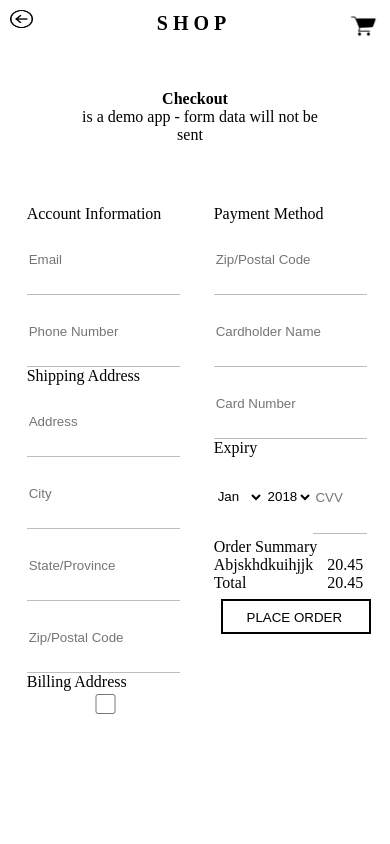
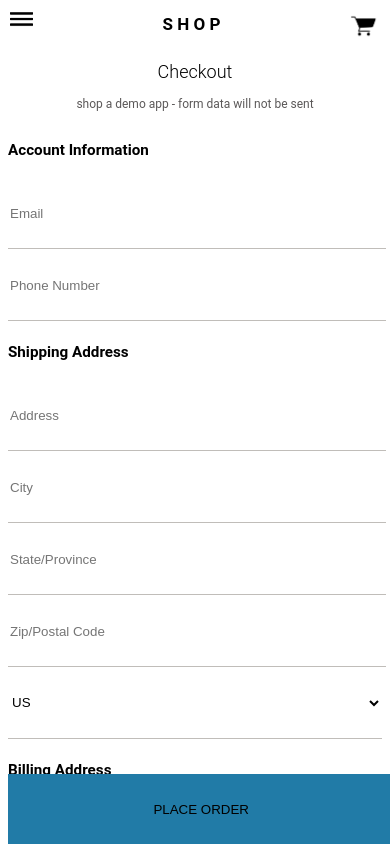
Before and after one commit to Rohitsaini0444/Ecommerce-website, a plain HTML site: page checkout.html in a window 390 px wide. Shown: the top 844 px of the page. Drawn offline with Linux system fonts and the light colour scheme.

Commit message:
checkout page done

```diff
--- a/cart.css
+++ b/cart.css
@@ -1,3 +1,10 @@
+.main-container{
+    width: 100%;
+    display: flex;
+    flex-flow: column;
+
+}
+
 .cart-section{
     width: 100%;
     display:flex;
@@ -15,7 +22,7 @@ text-align: center;
 margin: 50px;
 }
 .item-image{
-    width: 10%;
+    width: 40px;
 }
 
 .item-image img{
@@ -49,3 +56,6 @@ width:300px;
   span{
     padding-top: 15px;
 }
+.menu-bar{
+    display: none;
+}
--- a/checkout.css
+++ b/checkout.css
@@ -1,4 +1,11 @@
 
+ body {  font-family: 'Roboto', 'Noto', sans-serif;
+    font-size: 13px;
+    line-height: 1.5;
+}
+.main-container{
+
+}
 .form-section{
     display:flex;
     width: 100%;
@@ -8,28 +15,59 @@
 }
 .details{
     width:40%;
-    margin-top:3%;
-    margin-bottom:3%;
+    margin-bottom: 20px;
+
 }
 .payment-details{
     width:40%;
-    margin-top:3%;
-    margin-bottom:3%;
+
 }
+.account-information{
+    margin-bottom: 20px;
+}
+.shipping-address{
+margin-top:10px;
+margin-bottom: 10px;
+}
+.payment-method{
+    margin-top:10px;
+    margin-bottom:10px;
+}
+.order-summary{
+    margin-top:20px;
+    margin-bottom: 20px;
+    }
+   .billing-address{
+    margin-top:20px;
+    margin-bottom: 20px;
+   }
+   .order-item-list{
+    margin-top: 10px;
+    margin-bottom: 10px;
+   }
+   .expiry{
+       margin-top:20px;
+   }
 
 .card-details{
     display:flex;
-    margin-top:3%;
-    margin-bottom:3%;
+
 }
 .card-details div{
    width:100%;
 }
 select{
     width:100%;
-    border:0px;
+   border: none;
     background: none;
-    height:70px;
+    border-bottom:solid  rgb(192, 189, 185) 1px;
+    height:72px;
+    outline: none;
+}
+select:hover{
+
+    border-bottom:solid  black 2px;
+
 }
 
 .form-section input{
@@ -42,11 +80,12 @@ select{
 
 }
 #checkbox{
-    width:100%;
-    height:20px;
+    width:5%;
+    height:15px;
+    border:1px;
     border-color:solid black 1px;
-     background: none;
-
+    background: none;
+float:left;
 }
 
 input:hover{
@@ -67,10 +106,47 @@ border-bottom:solid  black 2px;
 }
 .page-heading{
     text-align: center;
-    margin: 50px;
+  margin-bottom: 3%;
+  margin-top:3%;
 
 }
-.page-heading span{
-  margin: 10px;
-  width: 100%;
+.page-heading h3{
+    font-weight: 300;
+    margin-bottom: 10px;
+    font-size: 18px;
+    text-align: center;
 }
+
+
+@media screen and (max-width:800px)
+{    .inner-container{
+    flex-direction:column;
+}
+
+.details{
+    width:100%;
+    margin-bottom: 20px;
+
+}
+.payment-details{
+    width:100%;
+
+}
+.order-summary{margin-bottom: 90px;
+}
+ #button{
+    width:100%;
+    height: 70px;
+    background-color: rgb(33, 123, 167);
+    position: fixed;
+    bottom: 0%;
+    border:none;
+    margin :0px;
+
+}
+.menu-button img{
+    display:initial;
+
+}
+
+}
--- a/checkout.html
+++ b/checkout.html
@@ -7,7 +7,7 @@
     <meta http-equiv="X-UA-Compatible" content="ie=edge">
 
     <title>checkout-page</title>
-    <link rel="stylesheet" type="text/css" href="ecommerce.css" media="screen">
+    <link rel="stylesheet" type="text/css" href="header_footer.css" media="screen">
     <link rel="stylesheet" type="text/css" href="checkout.css" media="screen">
 </head>
 
@@ -17,7 +17,7 @@
             <header>
                     <div class="logo-bar">
                         <div class="menu-button" id="back-button">
-                            <img src="images/back-button.jpg">
+                            <img src="images/menu.png">
                         </div>
                         <div class="heading">
                             <b>S H O P</b>
@@ -43,37 +43,46 @@
                     </nav>
                 </header>
                 <section class="page-heading">
-                   <p>  <span> <b>Checkout</b></span>
-                     <br>
-<span>is a demo app - form data will not be sent</span> </p>
+                   <h3> Checkout</h3>
+
+<div style="font-size:12px; color:rgb(91, 88, 88); ">shop a demo app - form data will not be sent</div>
                 </section>
 
         <section class="form-section">
             <section class="details">
                 <div class="account-information">
-                    <span>Account Information</span>
+                    <h3>Account Information</h3>
                     <input type="email" name="email" placeholder="Email">
                     <input type="text" placeholder="Phone Number">
                 </div>
 
                 <div class="shipping-address">
-                    <span>Shipping Address</span>
+                    <h3>Shipping Address</h3>
                     <input type="text-area" name="address" placeholder="Address">
                     <input type="text" name="city" placeholder="City">
                     <input type="text" name="state" placeholder="State/Province">
                     <input type="text" name="pincode" placeholder="Zip/Postal Code">
                     <div>
-                        <span>Billing Address</span>
+                        <select name="expiry">
+                            <option value "1">US</option>
+                            <option value "2">India</option>
+
+                        </select>
+                    </div>
+
+                    <div class="billing-address">
+                        <h3>Billing Address</h3>
                         <input type="checkbox" name="billing_address" id="checkbox">
+                       <p> Use different billing address</p>
 
                     </div>
                 </div>
             </section>
             <section class="payment-details">
-                <span>Payment Method</span>
-                <input type="text" name="state" placeholder="Zip/Postal Code">
+           <h3>Payment Method</h3>
+
                 <input type="text" name="cardholder" placeholder="Cardholder Name">
-                <input type="text" name="card_number" placeholder="Card Number"> Expiry
+                <input type="text" name="card_number" placeholder="Card Number"> <div class="expiry">Expiry</div>
                 <section class="card-details">
                     <div>
                         <select name="expiry">
@@ -106,13 +115,13 @@
                 </section>
                 <div class="order-summary">
 
-                    <span>Order Summary</span>
+                    <h3>Order Summary</h3>
                     <div class="order-item-list">
-                        <span class="item-name">Abjskhdkuihjjk</span>
+                        <span class="item-name">Ali</span>
                         <span class="item-price" style="float:right;">20.45</span>
                     </div>
                     <div class="order-total-price">
-                        <span class="total">Total</span>
+                        <span class="total">Total:</span>
                         <span class="total-price" style="float:right;">20.45</span>
                     </div>
 
@@ -122,6 +131,10 @@
                 </div>
             </section>
         </section>
+        <footer >
+            <span class="made-by" ><a href="#">Made by Polymer</a><br></span>
+            <span class="demo"> DEMO ONLY</span>
+        </footer>
 
 
     </div>
--- a/ecommerce.css
+++ b/ecommerce.css
@@ -3,46 +3,6 @@
 
   }
 
-.logo-bar{
-    display:flex;
-    justify-content: space-between;
-
-}
-
-.menu-button img{
-
-    height: 18px;
-    width: 23px;
-    margin-top: 7%;
-    margin-left: 10%;
-    display: none;
-
-}
-.heading{
-    text-align: center;
-    padding-top: 1%;
-    font-size: 20px;
-}
-
-.cart img{
-    height: 30px;
-    width: 30px;
-    margin-top: 6%;
-    margin-right: 10%;
-    float:right;
-}
-.menu-bar {
-    display: flex;
-    margin-right:23%;
-    margin-left:23%;
-    margin-top:5%;
-    justify-content: space-around;
-    font-size: 15px;
-    color:rgb(58, 56, 56);
-}
-.menu-bar a:hover{
-border-bottom: solid black 2px;
-}
 .banner
 {   display: flex;
     text-align: center;
@@ -84,27 +44,7 @@ border-bottom: solid black 2px;
     width:100px;
 
 }
-footer{
-    display: flex;
-    flex-direction: column;
-    align-items: center;
-}
-.made-by{
-    font-family: serif;
-    color: rgb(1, 8, 15);
-    font-size: 12px;
-    padding:10px;
-}
-.demo{
-    background-color:#000c;;
-    color: #fff;
-    padding:10px;
 
-}
-a{
-    color: rgb(65, 73, 73);
-    text-decoration: none;
-}
 
 
 @media screen and (max-width:800px)
--- /dev/null
+++ b/header_footer.css
@@ -0,0 +1,77 @@
+header{
+    width :100%;
+}
+.logo-bar{
+    display:flex;
+    justify-content: space-between;
+
+}
+
+.menu-button img{
+
+    height: 18px;
+    width: 23px;
+    margin-top: 7%;
+    margin-left: 10%;
+    display: none;
+
+}
+.heading{
+    text-align: center;
+    padding-top: 1%;
+    font-size: 17px;
+    font-weight: 500;
+}
+
+.cart img{
+    height: 30px;
+    width: 30px;
+    margin-top: 6%;
+    margin-right: 10%;
+    float:right;
+}
+.menu-bar {
+    display: flex;
+    margin-right:23%;
+    margin-left:23%;
+    margin-top:5%;
+    justify-content: space-around;
+    font-size: 15px;
+    color:rgb(58, 56, 56);
+}
+.menu-bar a:hover{
+border-bottom: solid black 2px;
+}
+footer{
+    display: flex;
+    flex-direction: column;
+    align-items: center;
+}
+.made-by{
+    font-family: serif;
+    color: rgb(1, 8, 15);
+    font-size: 12px;
+    padding:10px;
+}
+.demo{
+    background-color:#000c;;
+    color: #fff;
+    padding:10px;
+
+}
+a{
+    color: rgb(65, 73, 73);
+    text-decoration: none;
+}
+
+@media screen and (max-width:800px)
+{
+ .menu-bar{
+     display: none;
+ }
+
+.menu-button img{
+    display: initial;
+}
+
+}
```
Also changed, not shown: cart.html (+32 -1 lines), index.html (+1 -0 lines).
